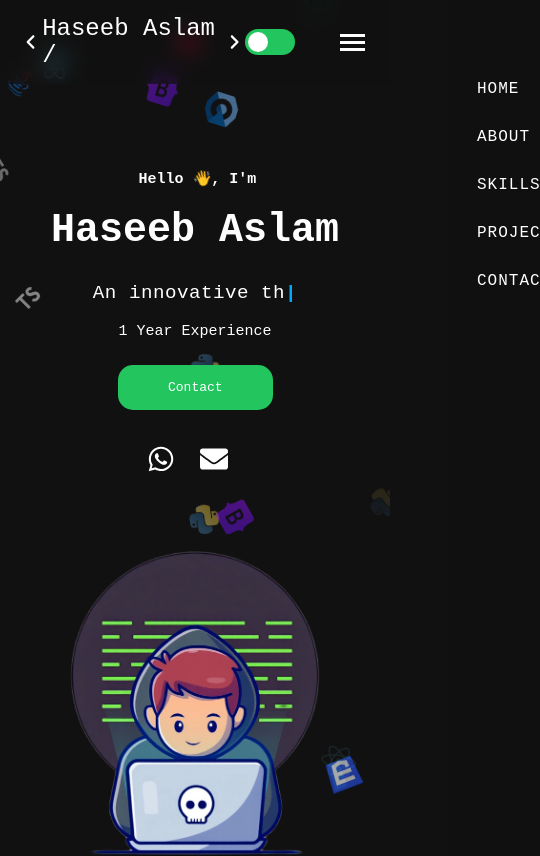
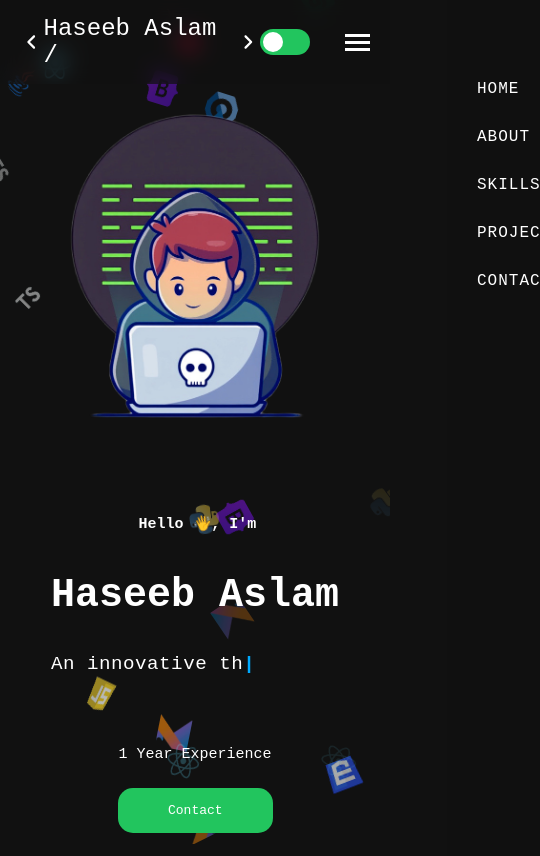
Before and after one commit to haseebaslam123/portfolio-frontend-repo, a React (Create React App) app: page / in a window 390 px wide. Shown: the top 856 px of the page, 540 px wide, since content can reach past the window. Built offline with nearby package versions, Linux system fonts and the light colour scheme; no server answers.

Commit message:
mobile fix

```diff
--- a/src/pages/Components/Header.css
+++ b/src/pages/Components/Header.css
@@ -134,6 +134,8 @@ body.light {
   border: none;
   cursor: pointer;
   padding: 5px;
+  z-index: calc(var(--header-z-index) + 10);
+  position: relative;
 }
 
 .hamburger-menu span {
@@ -229,5 +231,11 @@ body.light {
 
   .hamburger-menu {
     display: flex;
+    position: absolute;
+    right: 15px;
+  }
+
+  .toggle-btn {
+    margin-right: 60px;
   }
 }
--- a/src/pages/Home.css
+++ b/src/pages/Home.css
@@ -261,17 +261,42 @@ h2 {
     text-align: center;
   }
 
+  /* Image comes FIRST on mobile */
+  .home-right {
+    order: -1;
+    width: 100%;
+    left: 0;
+  }
+
+  .home-right img {
+    margin-right: 0;
+    margin-bottom: 20px;
+  }
+
+  /* Text content comes AFTER image */
   .home-left {
     max-width: 100%;
+    order: 0;
   }
 
-  .home-right {
-    width: 100%;
-    left: 0;
+  /* Fix typing animation - allow text to wrap with fixed height */
+  .role {
+    white-space: normal;
+    word-wrap: break-word;
+    overflow-wrap: break-word;
+    max-width: 100%;
+    min-height: 80px;
+    display: flex;
+    align-items: flex-start;
+    line-height: 1.8;
   }
 
   .social-links {
     justify-content: center;
     margin-left: 0;
   }
+
+  h2 {
+    top: 0;
+  }
 }
--- a/src/pages/Skills.css
+++ b/src/pages/Skills.css
@@ -1,4 +1,66 @@
-/* CSS Variables - only for easy customization, NO visual changes */
+/* Mobile Responsive */
+@media screen and (max-width: 968px) {
+  :root {
+    --skills-padding: 60px 10px;
+    --timeline-left: 0;
+    --title-size: 1.5rem;
+    --text-size: 1rem;
+    --icon-size: 36px;
+    --icon-gap: 12px;
+  }
+
+ .timeline {
+    grid-template-columns: repeat(2, 1fr) !important;
+    left: 0 !important;
+    gap: 50px 10px !important;
+  }
+
+  .timeline-item {
+    width: 100%;
+    gap: 8px;
+  }
+
+  .timeline-item.left,
+  .timeline-item.right {
+    left: 0;
+    text-align: left;
+  }
+
+  .timeline-dot {
+    flex-shrink: 0;
+    width: 18px;
+    height: 18px;
+  }
+
+  .timeline-content {
+    width: 100%;
+    min-width: auto;
+    margin-left: 0;
+    padding: 10px;
+    box-sizing: border-box;
+  }
+
+  .timeline-content h3 {
+    font-size: 0.9rem;
+    margin-bottom: 6px;
+  }
+
+  .progress {
+    height: 18px;
+  }
+
+  .progress-text {
+    font-size: 0.7rem;
+    right: 5px;
+  }
+}
+
+@media (max-width: 768px) {
+  :root {
+    --skills-padding: 40px 10px;
+    --icon-size: 32px;
+  }
+}/* CSS Variables - only for easy customization, NO visual changes */
 :root {
   --skills-padding: 80px 20px;
   --timeline-gap-row: 40px;
@@ -14,6 +76,7 @@
   --content-margin-left: 10px;
 
 
+
   --icon-size: 42px;
   --icon-gap: 18px;
   --icon-margin-top: 25px;
@@ -22,6 +85,7 @@
   --title-size: 2rem;
   --text-size: 1.1rem;
   --skill-title-size: 1.1rem;
+
 
   --underline-width: 60px;
   --underline-height: 3px;
@@ -306,40 +370,3 @@ body {
 .h2h{
   font-family: monospace;
 }
-
-
-
-/* Mobile Responsive */
-@media (max-width: 968px) {
-  :root {
-    --skills-padding: 60px 15px;
-    --timeline-left-offset: 0;
-    --section-title-size: 1.5rem;
-    --section-text-size: 1rem;
-    --icon-size: 36px;
-    --icon-gap: 12px;
-  }
-
-  .timeline {
-    grid-template-columns: 1fr;
-    gap: 30px;
-  }
-
-  .timeline-item.left,
-  .timeline-item.right {
-    left: 0;
-    text-align: left;
-  }
-
-  .timeline-content {
-    min-width: 100%;
-    margin-left: 0;
-  }
-}
-
-@media (max-width: 768px) {
-  :root {
-    --skills-padding: 40px 10px;
-    --icon-size: 32px;
-  }
-}
```
